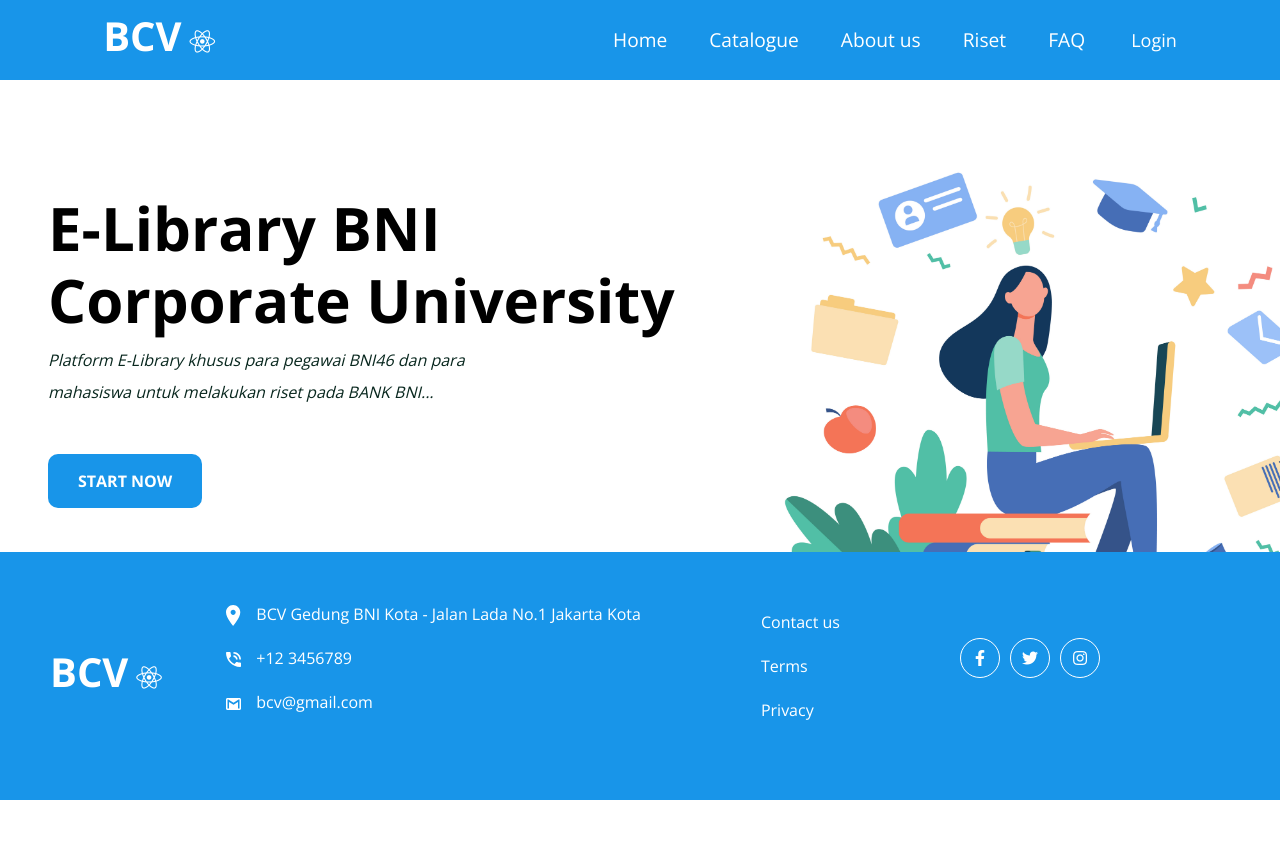
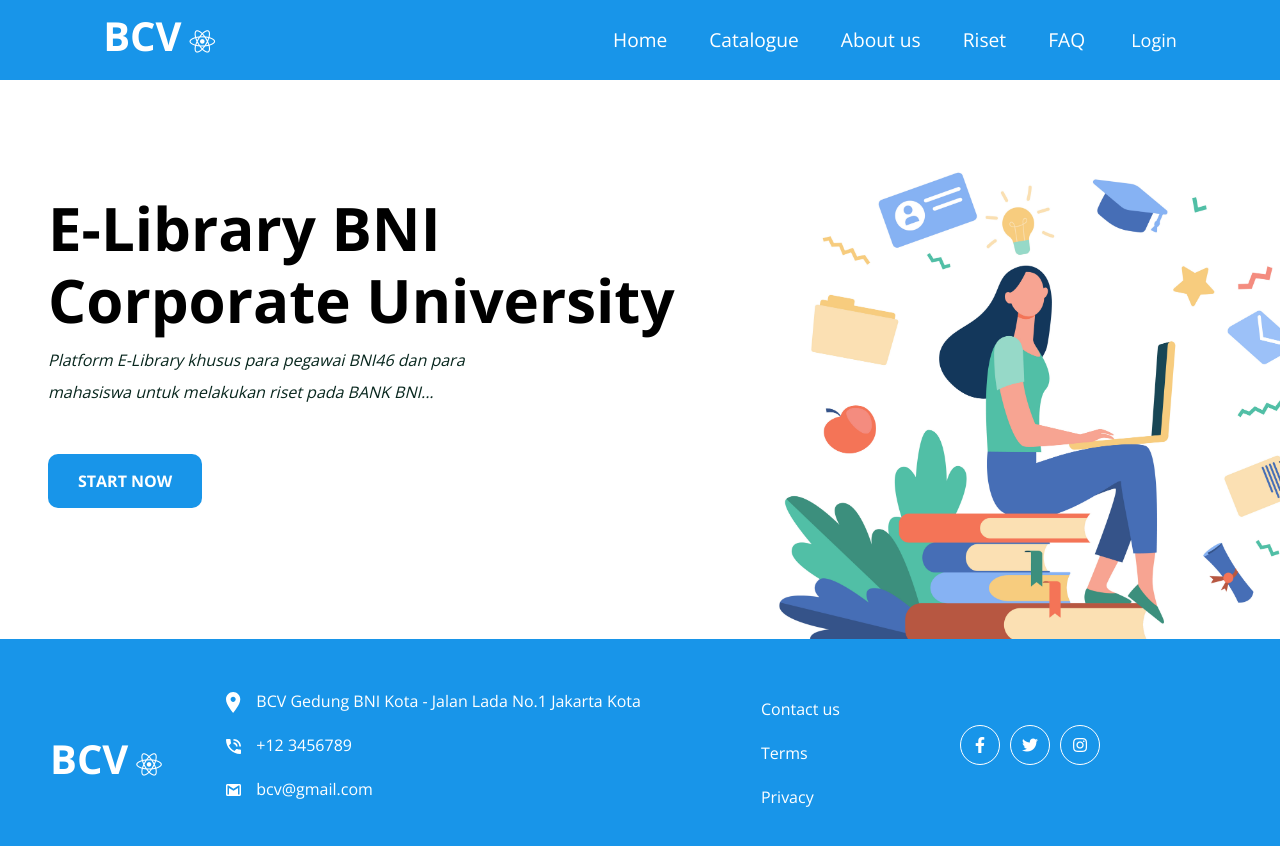
Before and after one commit to izanagi4/Digital-Library-BCV-Project, a React (Create React App) app: page / in a window 1280 px wide. Shown: the top 846 px of the page. Before the commit the page ends 800 px from the top, so only its background shows below. Built offline with nearby package versions, Linux system fonts and the light colour scheme.

Commit message:
update footer css

```diff
--- a/src/styles/Footer.css
+++ b/src/styles/Footer.css
@@ -1,3 +1,7 @@
+html {
+  position: relative;
+  min-height: 100%;
+}
 footer {
   display: flex;
   margin: 0 auto;
@@ -10,7 +14,6 @@
   color: white;
   background-color: rgb(24, 149, 233);
   width: 100%;
-  position: absolute;
 }
 
 footer h1 {
```
